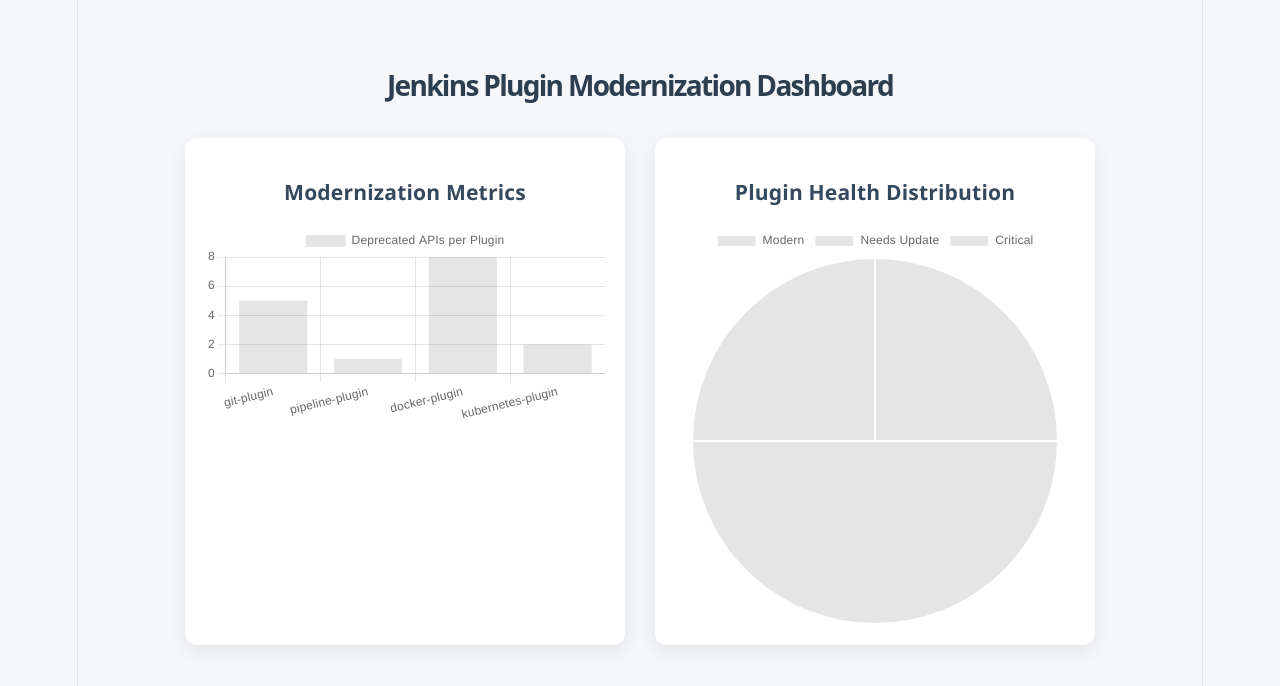
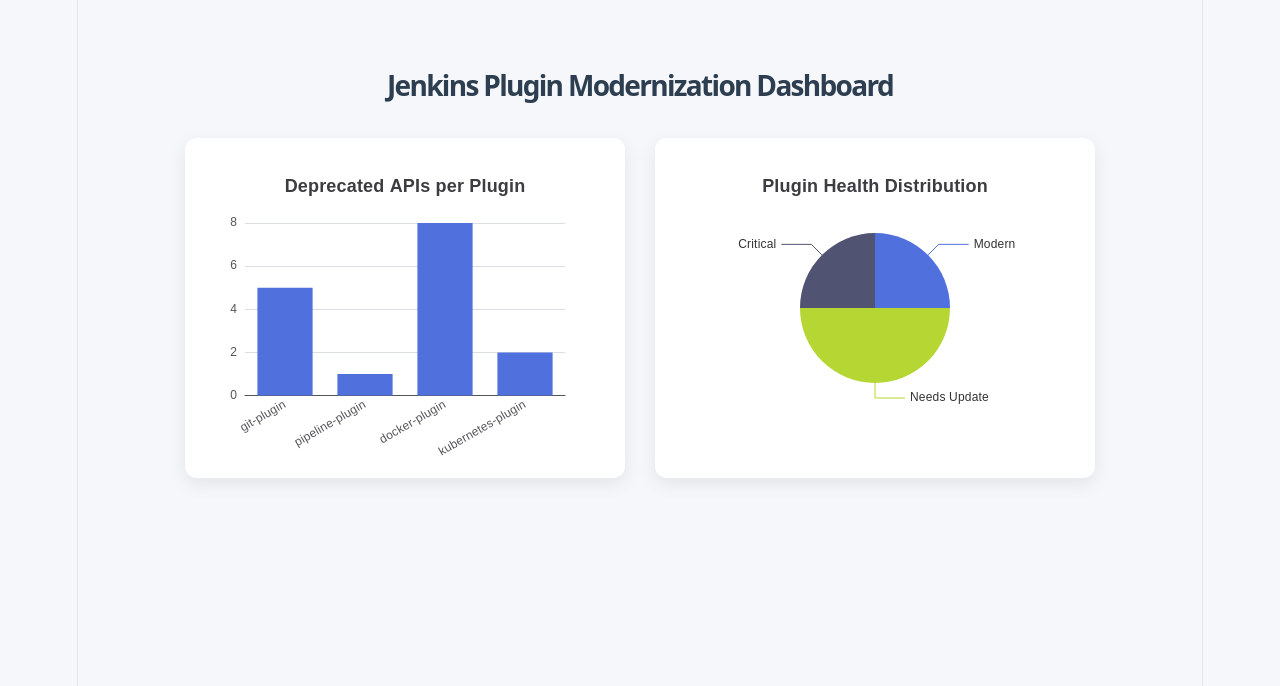
Before and after one commit to rahulBadda08/jenkins-plugin-modernizer-dashboard, a React (Vite) app: page / in a window 1280 px wide. Shown: the top 686 px of the page. Built offline with nearby package versions, Linux system fonts and the light colour scheme.

Commit message:
Switch from normal charts to Apache ECharts for effectiveness of components

```diff
--- a/package.json
+++ b/package.json
@@ -11,9 +11,12 @@
   },
   "dependencies": {
     "chart.js": "^4.5.1",
+    "echarts": "^6.0.0",
+    "echarts-for-react": "^3.0.6",
     "react": "^19.2.4",
     "react-chartjs-2": "^5.3.1",
-    "react-dom": "^19.2.4"
+    "react-dom": "^19.2.4",
+    "tslib": "^2.8.1"
   },
   "devDependencies": {
     "@eslint/js": "^9.39.4",
--- a/src/App.tsx
+++ b/src/App.tsx
@@ -1,58 +1,26 @@
-import { Bar, Pie } from "react-chartjs-2";
-import { pluginData } from "./mockData.ts"
-import {
-  Chart as ChartJS,
-  BarElement,
-  ArcElement,
-  CategoryScale,
-  LinearScale,
-  Tooltip,
-  Legend,
-} from "chart.js";
-
 import "./App.css";
-
-ChartJS.register(
-  BarElement,
-  ArcElement,
-  CategoryScale,
-  LinearScale,
-  Tooltip,
-  Legend
-);
+import BarChart from "./barChart";
+import PieChart from "./pieChart";
+import { pluginData } from "./mockData";
 
 function App() {
-  const deprecatedCount = pluginData.map(p => p.deprecatedApis);
-  const pluginNames = pluginData.map(p => p.name);
+  const labels = pluginData.map((p) => p.name);
+  const deprecatedData = pluginData.map((p) => p.deprecatedApis);
 
-  const barData = {
-    labels: pluginNames,
-    datasets: [
-      {
-        label: "Deprecated APIs per Plugin",
-        data: deprecatedCount,
-      },
-    ],
+  const statusCount: Record<string, number> = {
+    Modern: 0,
+    "Needs Update": 0,
+    Critical: 0,
   };
 
-    const statusCount = {
-      Modern: 0,
-      "Needs Update": 0,
-      Critical: 0,
-    };
+  pluginData.forEach((p) => {
+    statusCount[p.status]++;
+  });
 
-    pluginData.forEach(p => {
-      statusCount[p.status]++;
-    });
-
-    const pieData = {
-      labels: Object.keys(statusCount),
-      datasets: [
-        {
-          data: Object.values(statusCount),
-        },
-      ],
-    };
+  const pieData = Object.entries(statusCount).map(([key, value]) => ({
+    name: key,
+    value: value,
+  }));
 
   return (
     <div className="container">
@@ -60,17 +28,15 @@
 
       <div className="grid">
         <div className="card">
-          <h3>Modernization Metrics</h3>
-          <Bar data={barData} />
+          <BarChart labels={labels} data={deprecatedData} />
         </div>
 
         <div className="card">
-          <h3>Plugin Health Distribution</h3>
-          <Pie data={pieData} />
+          <PieChart data={pieData} />
         </div>
       </div>
     </div>
   );
-};
+}
 
 export default App;
--- /dev/null
+++ b/src/barChart.tsx
@@ -0,0 +1,45 @@
+import React from "react";
+import ReactECharts from "echarts-for-react";
+
+interface Props {
+    labels: string[];
+    data: number[];
+}
+
+const BarChart: React.FC<Props> = ({ labels, data }) => {
+    const option = {
+        title: {
+            text: "Deprecated APIs per Plugin",
+            left: "center",
+        },
+        tooltip: {},
+        grid: {
+            left: "10%",
+            right: "10%",
+            bottom: "20%",
+        },
+
+        xAxis: {
+            type: "category",
+            data: labels,
+            axisLabel: {
+                rotate: 30,
+                interval: 0,
+            },
+        },
+        yAxis: {
+            type: "value",
+        },
+        series: [
+            {
+                data: data,
+                type: "bar",
+            },
+        ],
+
+        };
+
+    return <ReactECharts option={option} style={{ height: "300px" }} />;
+};
+
+export default BarChart;
--- /dev/null
+++ b/src/pieChart.tsx
@@ -0,0 +1,29 @@
+import React from "react";
+import ReactECharts from "echarts-for-react";
+
+interface Props {
+    data: { name: string; value: number }[];
+}
+
+const PieChart: React.FC<Props> = ({ data }) => {
+    const option = {
+    title: {
+        text: "Plugin Health Distribution",
+        left: "center",
+    },
+    tooltip: {
+        trigger: "item",
+    },
+    series: [
+        {
+            type: "pie",
+            radius: "50%",
+            data: data,
+        },
+    ],
+    };
+
+    return <ReactECharts option={option} style={{ height: "300px" }} />;
+};
+
+export default PieChart;
```
Also changed, not shown: 1 other file (tests, documents, lock files or other folders).
